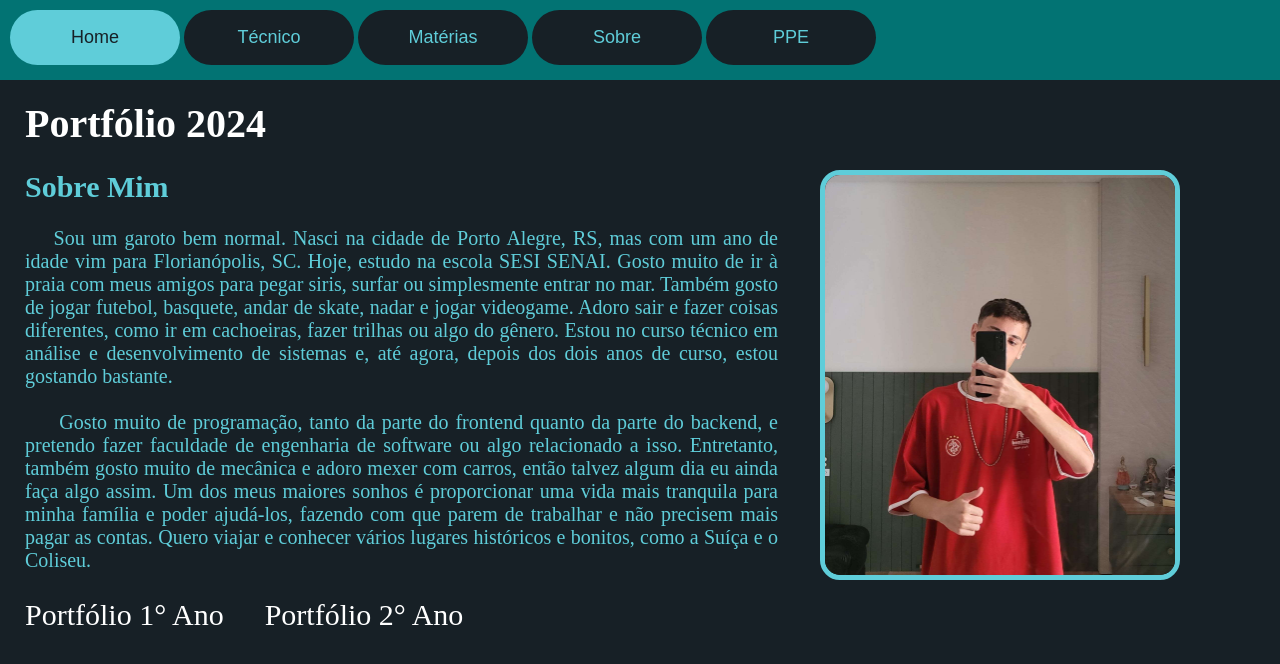
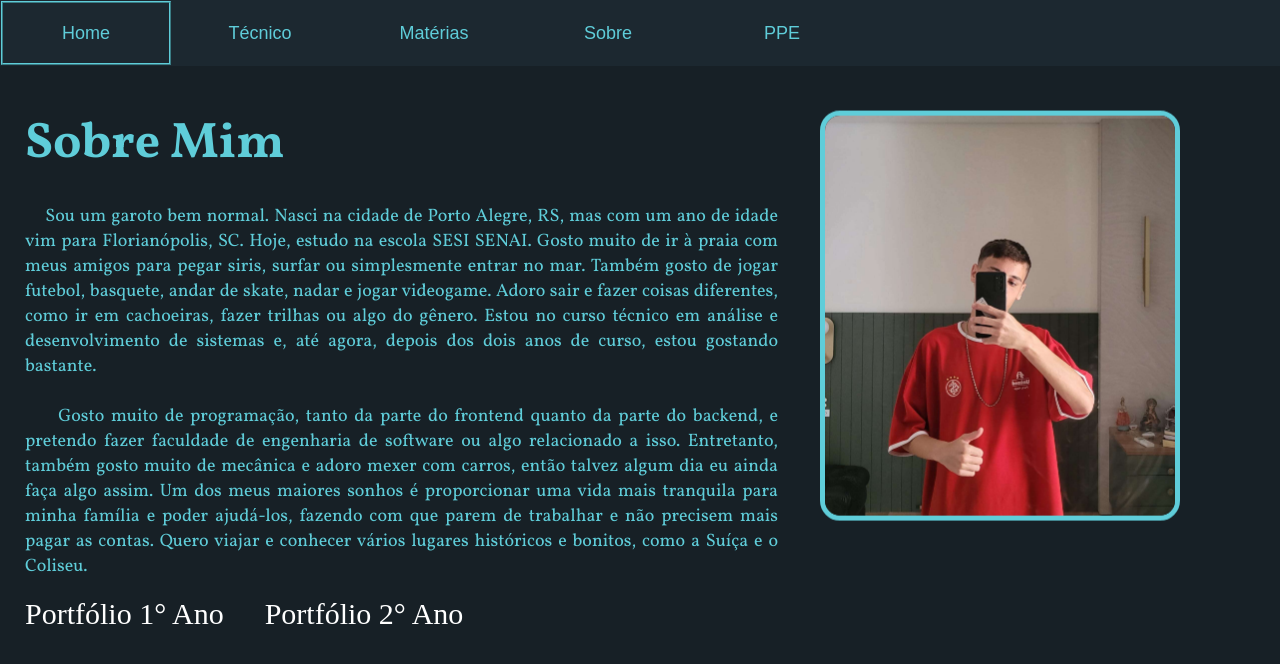
Before and after one commit to Gathh/Portfolio_HTML, a plain HTML site: page index.html in a window 1280 px wide. Drawn offline with Linux system fonts and the light colour scheme.

Commit message:
Atualização nos botoes de cima

```diff
--- a/index.html
+++ b/index.html
@@ -18,7 +18,7 @@
   </div>
 
   <div class="t1">
-    <h1>Portfólio 2024</h1> <br>
+    <h1 class="titulo"></h1> <br>
       <div class="divimage">
         <p class="paragrafo">
           <b class="SM">Sobre Mim</b> <br><br>
--- a/style.css
+++ b/style.css
@@ -1,3 +1,5 @@
+@import url('https://fonts.googleapis.com/css2?family=Vollkorn:ital,wght@0,400..900;1,400..900&display=swap');
+
 *{
   margin: 0;
   padding: 0;
@@ -12,28 +14,28 @@ body{
 }
 
 .barraSuperior{
-  background-color: #027373;
-  height: 60px;
+  background-color: #1c2830;
+  height: 64px;
   text-align: left;
-  padding: 10px;
+  padding: 1px;
 }
 
 .but{
   font-size: 18px;
   text-align: center;
-  height: 55px;
-  border: none;
+  height: 64px;
+  border-color: #02737300;
+  border-style: ridge;
   width: 170px;
   color: #5FCDD9;
-  background-color: #172026;
-  border-radius: 30px;
+  background-color: #1c2830;
   cursor: pointer;
   transition: 1s;
 }
 
 .but:hover{
-  background-color: #5FCDD9;
-  color: #172026;
+  border-color: #5FCDD9;
+  color: #5FCDD9;
 }
 
 .butM{
@@ -63,7 +65,7 @@ body{
 }
 
 .SM{
-  font-size: 30px;
+  font-size: 50px;
   text-align: justify;
 }
 
@@ -75,10 +77,14 @@ body{
 }
 
 .paragrafo{
-  font-size: 20px;
+  font-size: 18px;
   width: 60%;
   color: #5FCDD9;
   text-align: justify;
+  font-family: "Vollkorn", serif;
+  font-optical-sizing: auto;
+  font-weight: weight;
+  font-style: normal;
 }
 
 .image{
@@ -86,6 +92,16 @@ body{
   height: 400px;
   margin-right: 100px;
   border: 5px solid #5FCDD9;
+  animation: go-back 4s infinite alternate;
+}
+
+@keyframes go-back {
+  from {
+    transform: translateY(40px);
+  }
+  to {
+    transform: translateY(0);
+  }
 }
 
 .ano{
@@ -203,12 +219,12 @@ a{
 .but2{
   font-size: 18px;
   text-align: center;
-  height: 55px;
-  border: none;
+  height: 64px;
   width: 170px;
-  color: #172026;
-  background-color: #5FCDD9;
-  border-radius: 30px;
+  color: #5FCDD9;
+  background-color: #5fcdd900;
+  border-color: #5FCDD9;
+  border-style: ridge;
   cursor: pointer;
   transition: 1s;
 }
```
